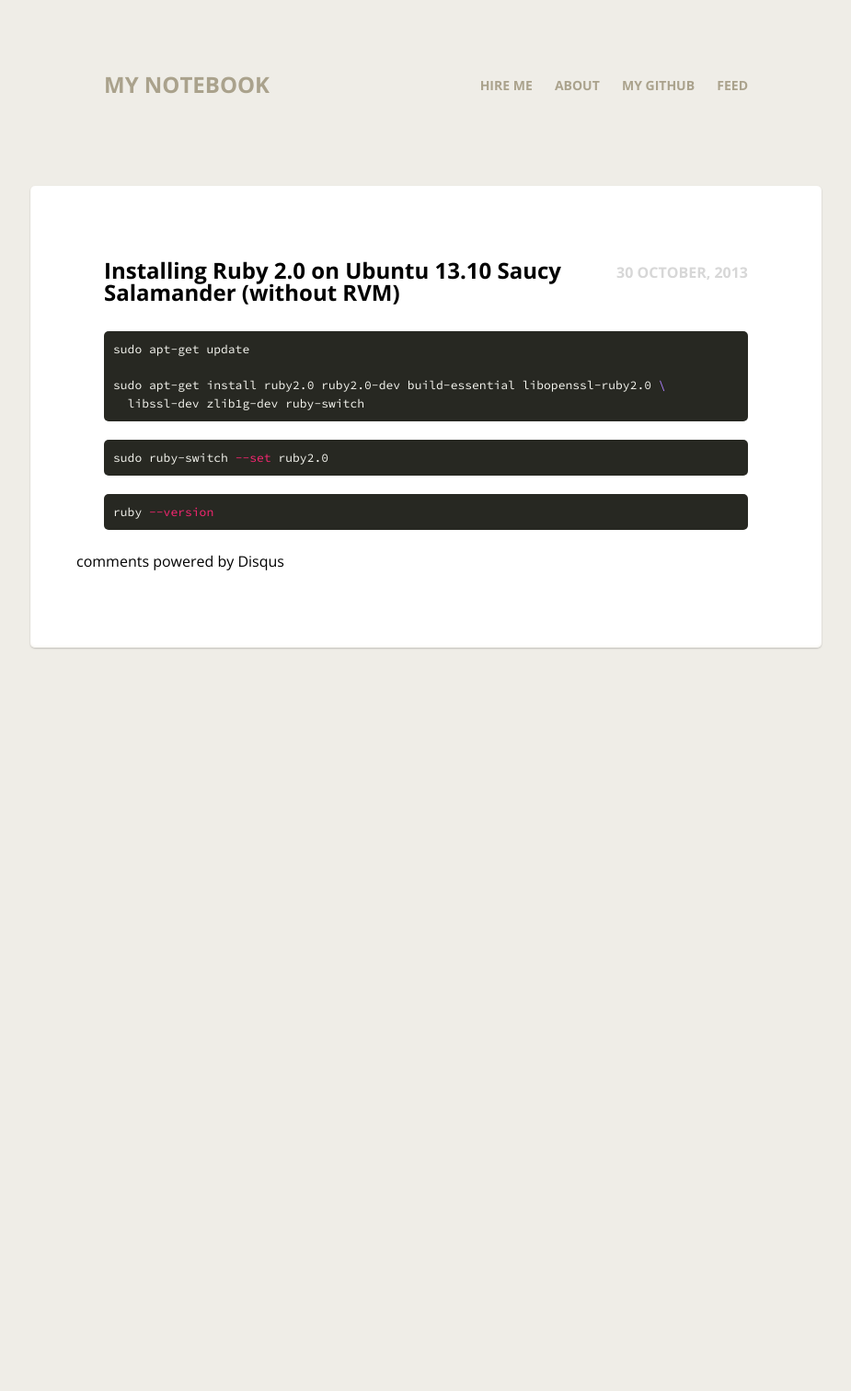
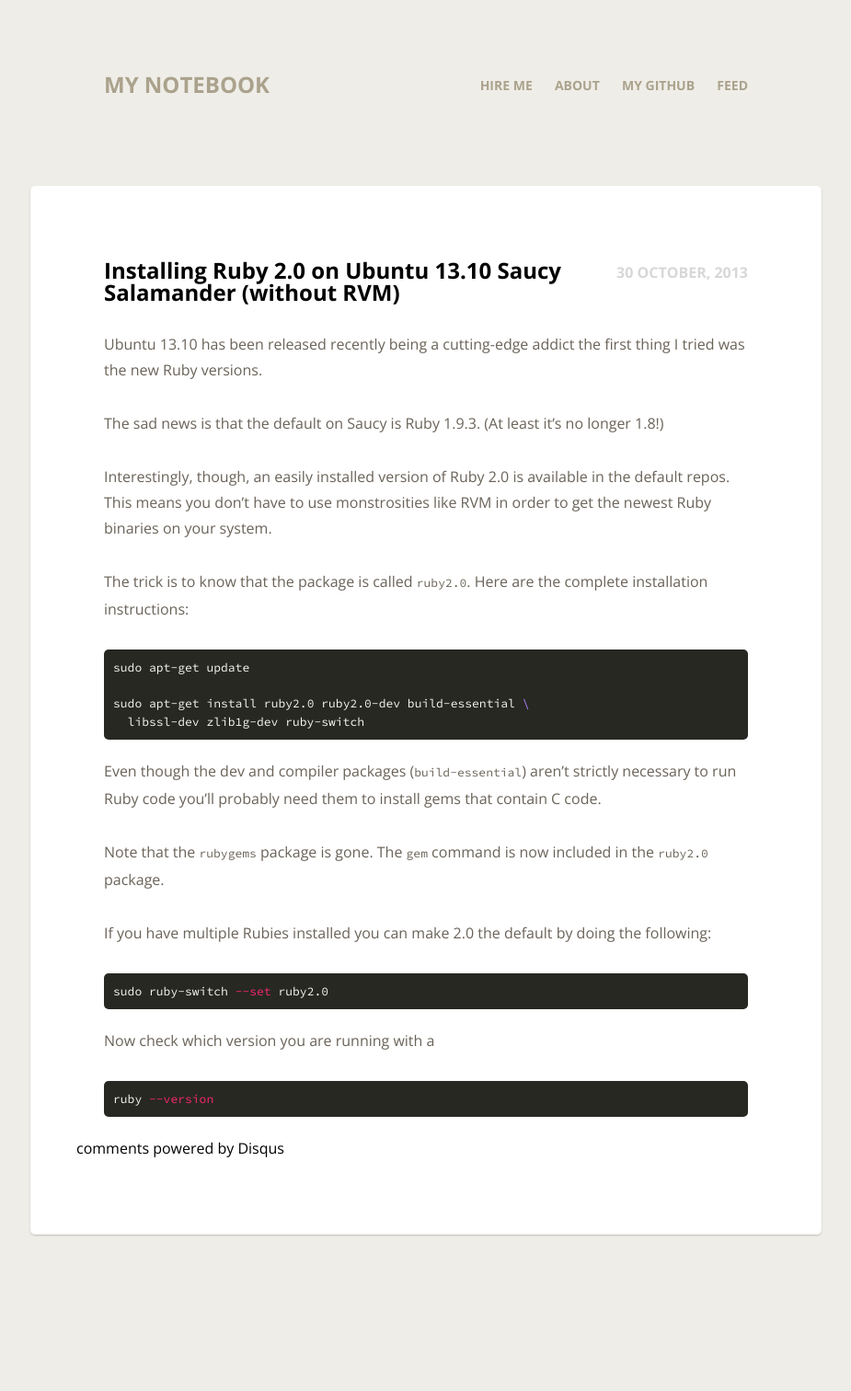
Before and after one commit to leonardehrenfried/blog, a Jekyll site: the page built from _posts/2013-10-30-installing-ruby-2.0.0-on-ubuntu-13-10-saucy-salamander.md, in a window 1280 px wide. Shown: the whole page at 92% size, without its empty margins (177-1102 px from the left). Built offline with Jekyll 4.4.1, drawn with Linux system fonts in a browser that asks for light colours; Markdown is read by kramdown in place of the engine named in the settings; comment, search, counter and statistics services are not loaded; before the commit the page ends 900 px from its top, so only the background shows below that.

Commit message:
Flesh out Ruby 2.0 post

````diff
--- a/_posts/2013-10-30-installing-ruby-2.0.0-on-ubuntu-13-10-saucy-salamander.md
+++ b/_posts/2013-10-30-installing-ruby-2.0.0-on-ubuntu-13-10-saucy-salamander.md
@@ -8,16 +8,40 @@ type: post
 published: true
 ---
 
+Ubuntu 13.10 has been released recently being a cutting-edge addict the first
+thing I tried was the new Ruby versions.
+
+The sad news is that the default on Saucy is Ruby 1.9.3. (At least it's no
+longer 1.8!)
+
+Interestingly, though, an easily installed version of Ruby 2.0 is available
+in the default repos. This means you don't have to use monstrosities like
+RVM in order to get the newest Ruby binaries on your system.
+
+The trick is to know that the package is called `ruby2.0`. Here are the complete
+installation instructions:
+
 ```bash
 sudo apt-get update
 
-sudo apt-get install ruby2.0 ruby2.0-dev build-essential libopenssl-ruby2.0 \
+sudo apt-get install ruby2.0 ruby2.0-dev build-essential \
   libssl-dev zlib1g-dev ruby-switch
 ```
+
+Even though the dev and compiler packages (`build-essential`) aren't strictly
+necessary to run Ruby code you'll probably need them to install gems that
+contain C code.
+
+Note that the `rubygems` package is gone. The `gem` command is now included
+in the `ruby2.0` package.
+
+If you have multiple Rubies installed you can make 2.0 the default by doing
+the following:
+
 ```bash
 sudo ruby-switch --set ruby2.0
 ```
-
+Now check which version you are running with a
 
 ```bash
 ruby --version
````
